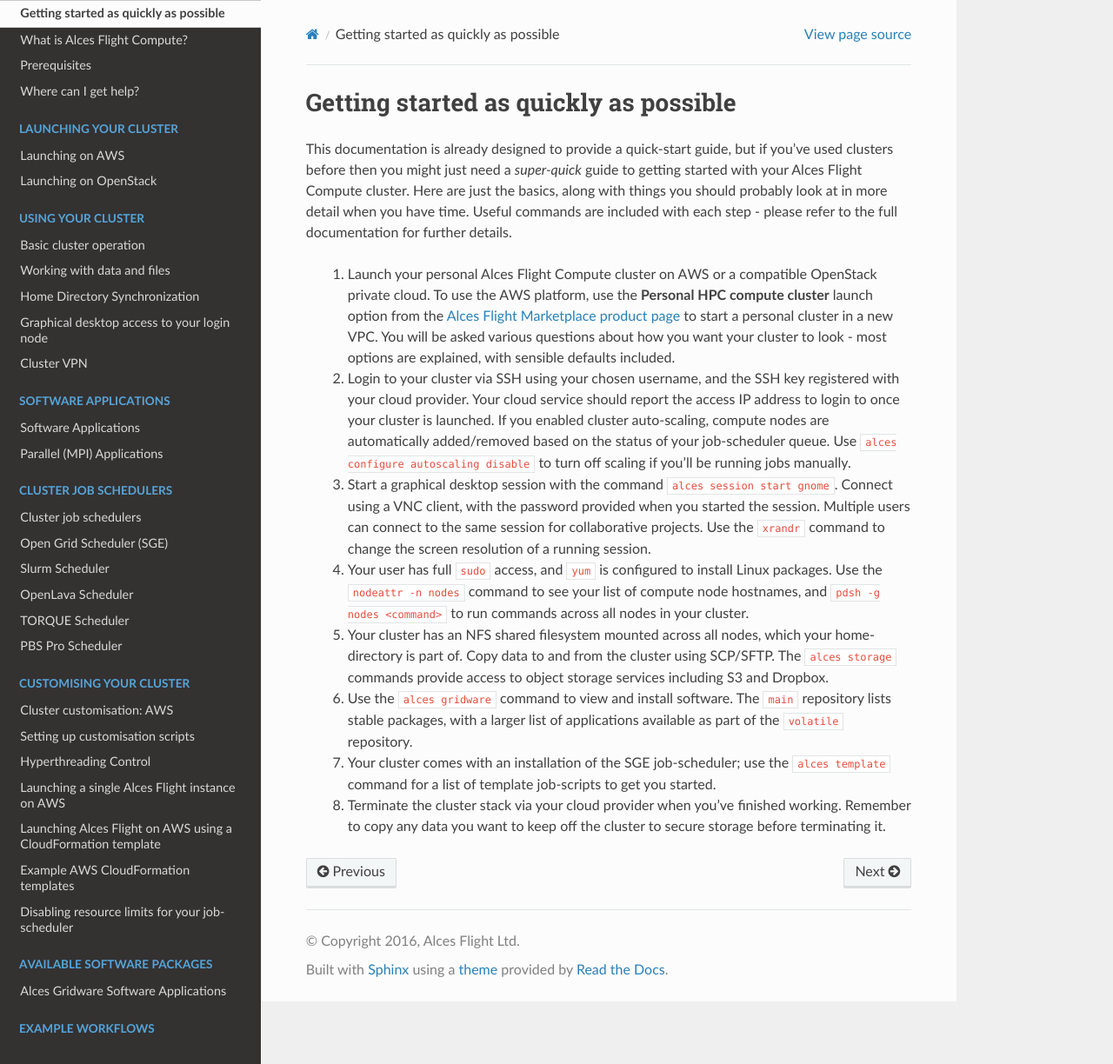
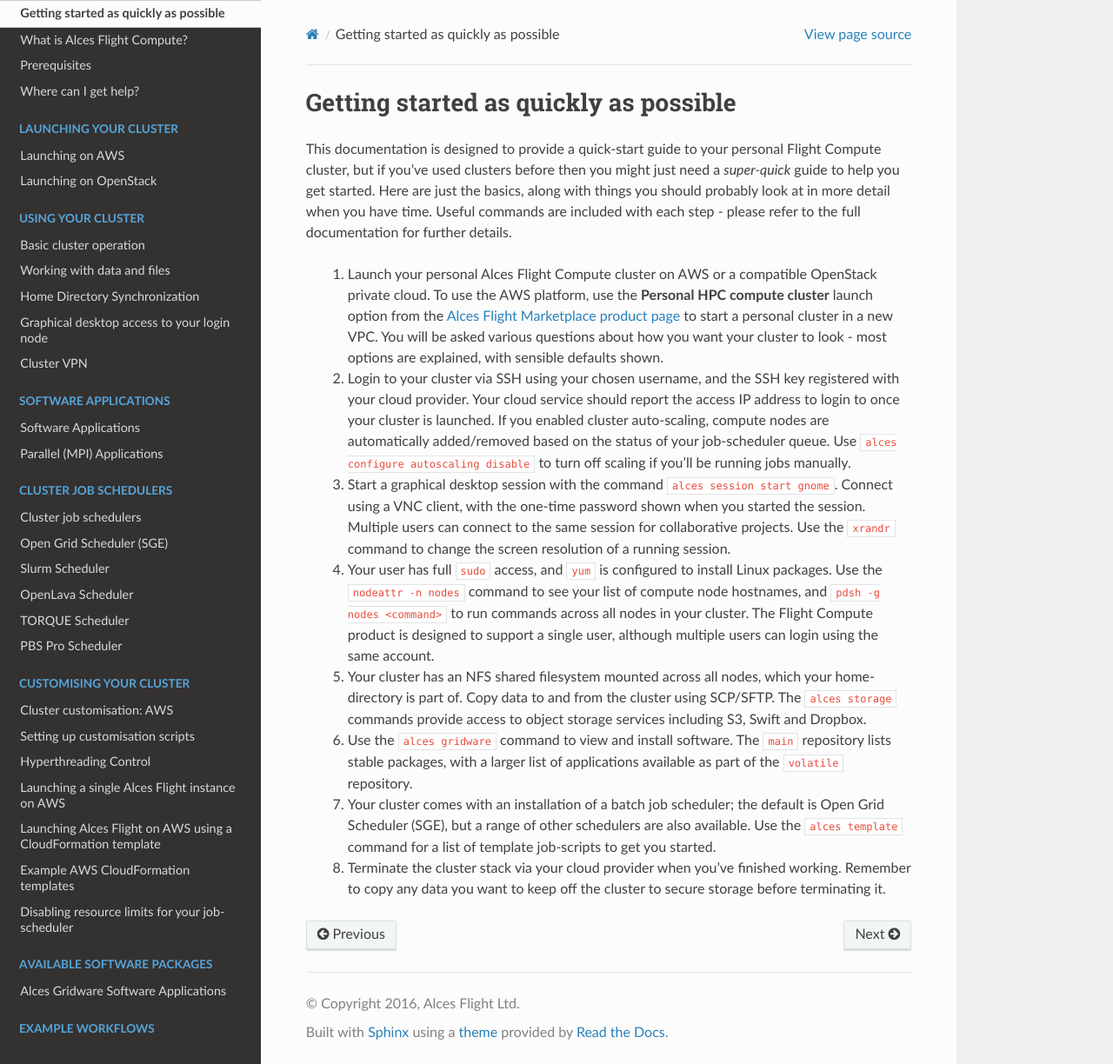
Before and after one commit to alces-software/flight-appliance-docs, a Sphinx documentation site: the page built from docs/source/quickstart/quickstart.rst, in a window 1280 px wide and 1224 px high. Shown: the whole window at 87% size. Built offline with Sphinx 7.4.7 and the Read the Docs theme 2.0.0, drawn with Linux system fonts in a browser that asks for light colours.

Commit message:
updated quickstart for 2016.3 features

```diff
--- a/docs/source/quickstart/quickstart.rst
+++ b/docs/source/quickstart/quickstart.rst
@@ -4,20 +4,20 @@
 Getting started as quickly as possible
 ======================================
 
-This documentation is already designed to provide a quick-start guide, but if you've used clusters before then you might just need a *super-quick* guide to getting started with your Alces Flight Compute cluster. Here are just the basics, along with things you should probably look at in more detail when you have time. Useful commands are included with each step - please refer to the full documentation for further details.
+This documentation is designed to provide a quick-start guide to your personal Flight Compute cluster, but if you've used clusters before then you might just need a *super-quick* guide to help you get started. Here are just the basics, along with things you should probably look at in more detail when you have time. Useful commands are included with each step - please refer to the full documentation for further details.
 
- 1. Launch your personal Alces Flight Compute cluster on AWS or a compatible OpenStack private cloud. To use the AWS platform, use the **Personal HPC compute cluster** launch option from the `Alces Flight Marketplace product page <http://tiny.cc/alcesflight>`_ to start a personal cluster in a new VPC. You will be asked various questions about how you want your cluster to look - most options are explained, with sensible defaults included.
+ 1. Launch your personal Alces Flight Compute cluster on AWS or a compatible OpenStack private cloud. To use the AWS platform, use the **Personal HPC compute cluster** launch option from the `Alces Flight Marketplace product page <http://tiny.cc/alcesflight>`_ to start a personal cluster in a new VPC. You will be asked various questions about how you want your cluster to look - most options are explained, with sensible defaults shown.
 
  2. Login to your cluster via SSH using your chosen username, and the SSH key registered with your cloud provider. Your cloud service should report the access IP address to login to once your cluster is launched. If you enabled cluster auto-scaling, compute nodes are automatically added/removed based on the status of your job-scheduler queue. Use ``alces configure autoscaling disable`` to turn off scaling if you'll be running jobs manually.
 
- 3. Start a graphical desktop session with the command ``alces session start gnome``. Connect using a VNC client, with the password provided when you started the session. Multiple users can connect to the same session for collaborative projects. Use the ``xrandr`` command to change the screen resolution of a running session.
+ 3. Start a graphical desktop session with the command ``alces session start gnome``. Connect using a VNC client, with the one-time password shown when you started the session. Multiple users can connect to the same session for collaborative projects. Use the ``xrandr`` command to change the screen resolution of a running session.
 
- 4. Your user has full ``sudo`` access, and ``yum`` is configured to install Linux packages. Use the ``nodeattr -n nodes`` command to see your list of compute node hostnames, and ``pdsh -g nodes <command>`` to run commands across all nodes in your cluster.
+ 4. Your user has full ``sudo`` access, and ``yum`` is configured to install Linux packages. Use the ``nodeattr -n nodes`` command to see your list of compute node hostnames, and ``pdsh -g nodes <command>`` to run commands across all nodes in your cluster. The Flight Compute product is designed to support a single user, although multiple users can login using the same account.
 
- 5. Your cluster has an NFS shared filesystem mounted across all nodes, which your home-directory is part of. Copy data to and from the cluster using SCP/SFTP. The ``alces storage`` commands provide access to object storage services including S3 and Dropbox.
+ 5. Your cluster has an NFS shared filesystem mounted across all nodes, which your home-directory is part of. Copy data to and from the cluster using SCP/SFTP. The ``alces storage`` commands provide access to object storage services including S3, Swift and Dropbox.
 
  6. Use the ``alces gridware`` command to view and install software. The ``main`` repository lists stable packages, with a larger list of applications available as part of the ``volatile`` repository.
 
- 7. Your cluster comes with an installation of the SGE job-scheduler; use the ``alces template`` command for a list of template job-scripts to get you started.
+ 7. Your cluster comes with an installation of a batch job scheduler; the default is Open Grid Scheduler (SGE), but a range of other schedulers are also available. Use the ``alces template`` command for a list of template job-scripts to get you started.
 
  8. Terminate the cluster stack via your cloud provider when you've finished working. Remember to copy any data you want to keep off the cluster to secure storage before terminating it.
```
